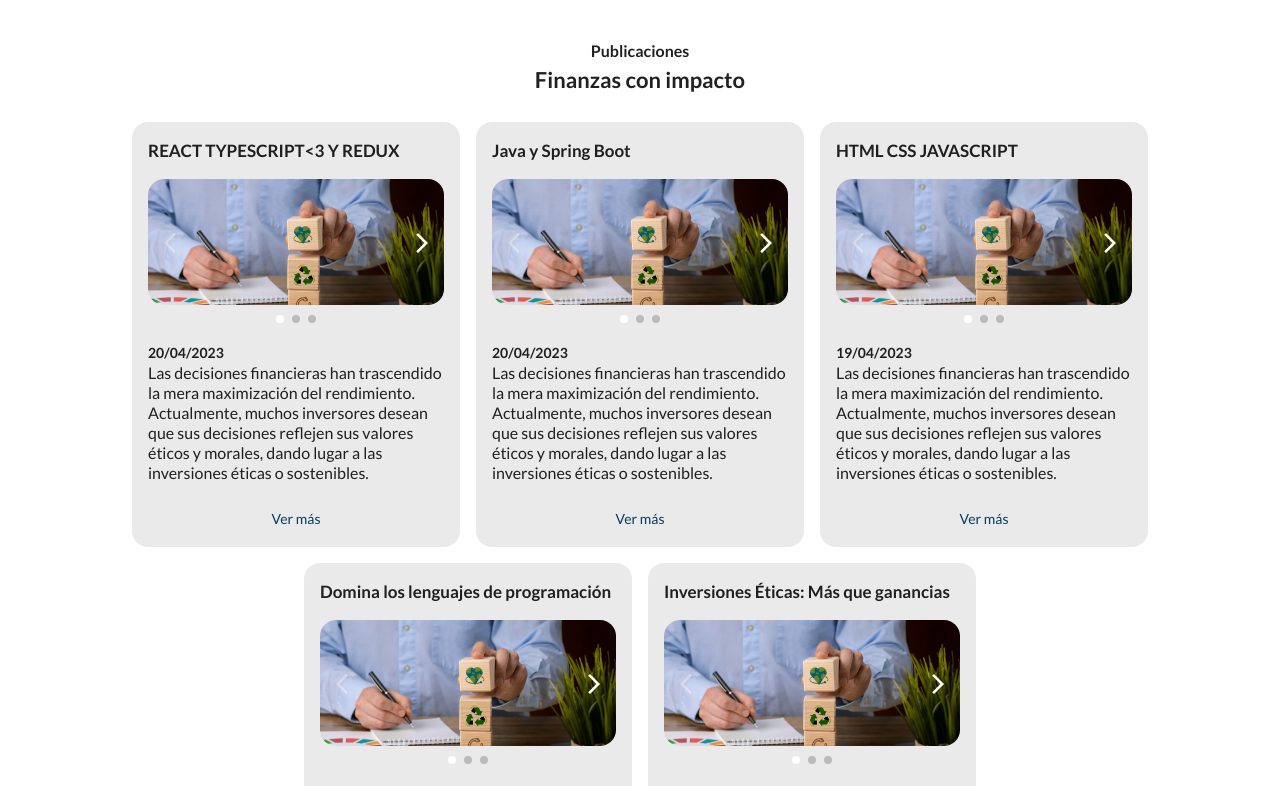
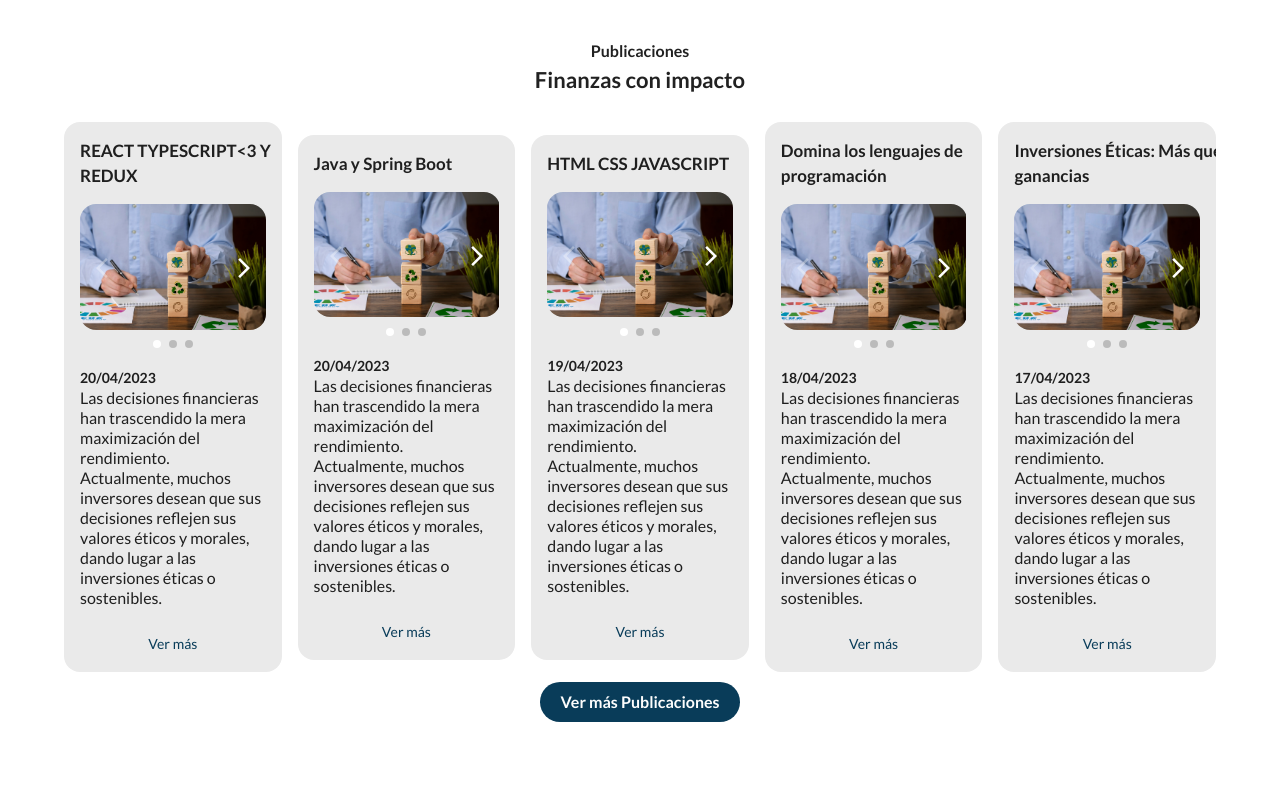
Before and after one commit to TomiCaratti13/SemilleroUbuntuFront, a React (Vite) app: page / in a window 1280 px wide. Shown: the part 1330-2116 px from the top of the page. After the commit the page ends 2092 px from the top, so only its background shows below. Built offline with nearby package versions, Linux system fonts and the light colour scheme.

Commit message:
Fix styles

```diff
--- a/src/components/CardPublicacion.jsx
+++ b/src/components/CardPublicacion.jsx
@@ -35,12 +35,11 @@ export default function CardPublicacion({
   return (
     <Card
       sx={{
-        width: 328,
         bgcolor: 'gris.claro',
         borderRadius: 4,
         padding: '16px 0px 8px 0px',
-        gap: '24px',
         boxShadow: 'none',
+        width: '100%',
       }}>
       <Typography
         sx={{
--- a/src/components/MapPublicaciones.jsx
+++ b/src/components/MapPublicaciones.jsx
@@ -7,11 +7,11 @@ export const MapPublicaciones = ({ publicaciones }) => (
   <Container
     component="section"
     sx={{
-      display: 'flex',
-      justifyContent: 'center',
-      alignItems: 'center',
-      flexWrap: 'wrap',
+      display: 'grid',
+      gridTemplateColumns: 'repeat(auto-fit, minmax(200px, 1fr))',
+      placeItems: 'center',
       gap: '16px',
+      width: '100%',
     }}>
     {publicaciones
       //Convertimos Date a fechas para poder ordenarlas
--- a/src/views/SectionFormularioContacto.jsx
+++ b/src/views/SectionFormularioContacto.jsx
@@ -4,6 +4,7 @@ import React, { useState } from 'react';
 import styled from '@mui/material/styles/styled';
 import { useParams } from 'react-router-dom';
 import { AlertModal } from '../components/AlertModal';
+import schemaTest from '../utils/schemas/schemaTest';
 
 const CssTextField = styled(TextField)({
   '& label': {
@@ -210,21 +211,21 @@ export const SectionFormularioContacto = () => {
           </Typography>
         </Button>
         {/* Alerta Exito */}
-        <AlertModal
+        {/* <AlertModal
           open={open}
           setOpen={setOpen}
           success={true}
           title="Formulario enviado con éxito"
           info="Gracias por contactarnos, nos comunicaremos en breve"
-        />
+        /> */}
         {/* Alerta Error */}
-        {/* <AlertModal
+        <AlertModal
           open={open}
           setOpen={setOpen}
           success={false}
           title="Lo sentimos, el Formulario no pudo ser enviado."
           info="Por favor, volvé a intentarlo."
-          /> */}
+          />
       </Box>
     </Box>
   );
```
